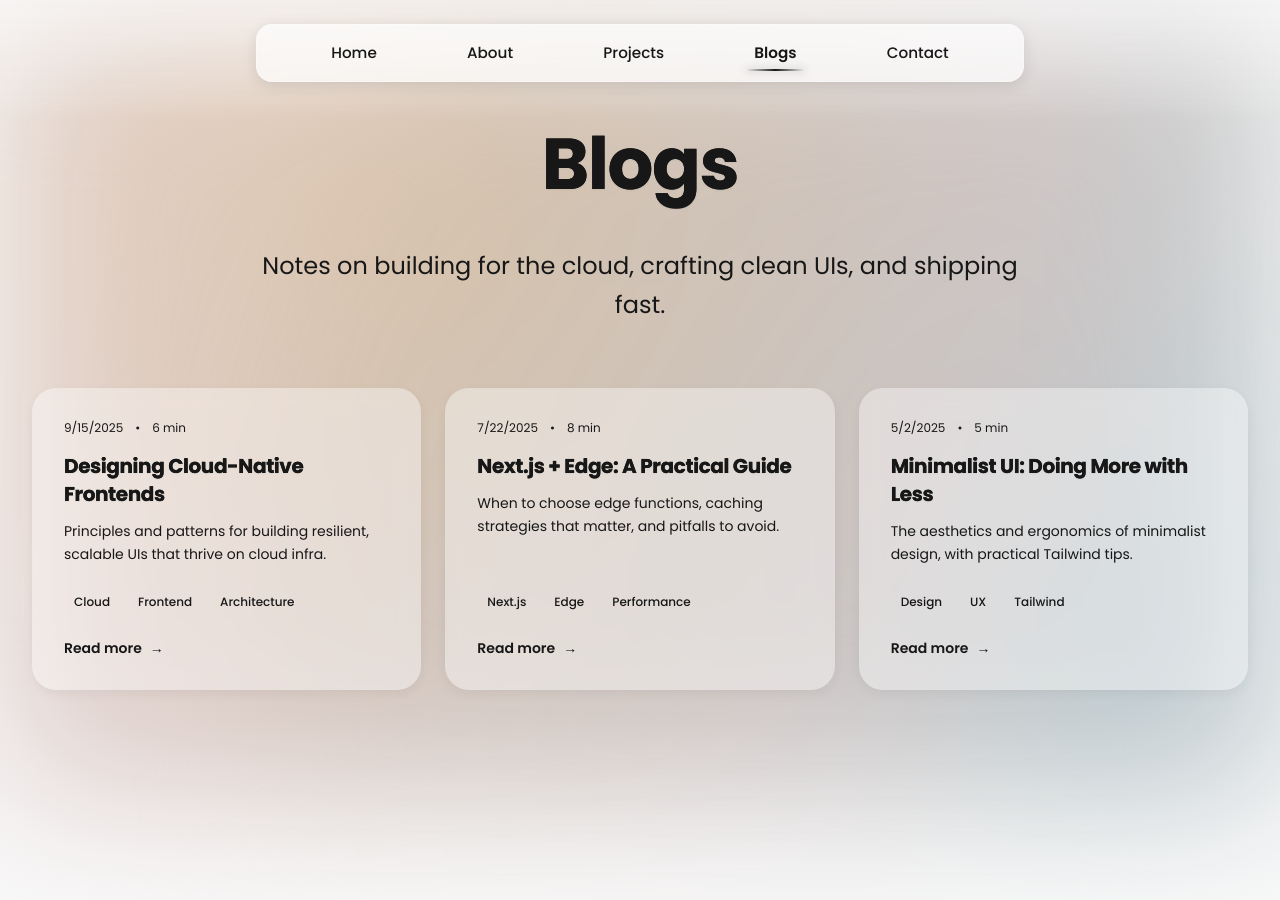
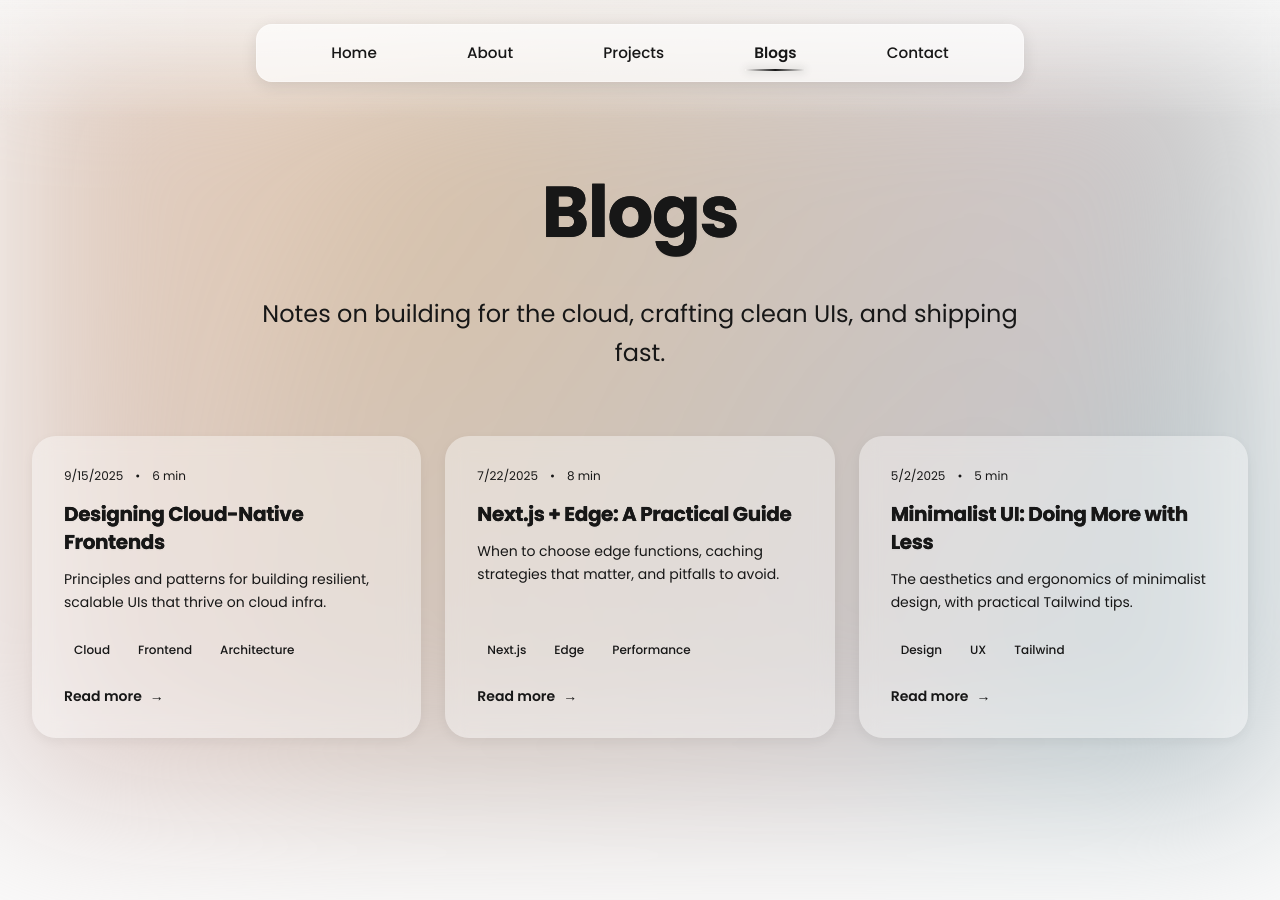
Before and after one commit to VanGoghCode/cloud-portfolio, a Next.js app: page /blogs in a window 1280 px wide. Shown: the top 900 px of the page. Before the commit the page ends 818 px from the top, so only its background shows below. Built offline with nearby package versions, Linux system fonts and the light colour scheme.

Commit message:
fixed blogs path

```diff
--- a/src/app/blogs/page.tsx
+++ b/src/app/blogs/page.tsx
@@ -3,7 +3,8 @@ import { Section } from "@/components";
 
 export const metadata = {
   title: "Blogs | Kirtankumar [K.K.]",
-  description: "Thoughts, notes, and write-ups on cloud, web, and developer experience.",
+  description:
+    "Thoughts, notes, and write-ups on cloud, web, and developer experience.",
 };
 
 export default function BlogPage() {
@@ -36,7 +37,7 @@ export default function BlogPage() {
 
   return (
     <main>
-  <Section id="blogs" spacing="lg" containerSize="lg">
+      <Section id="blogs" spacing="xl" containerSize="lg">
         <div className="space-y-16">
           {/* Header */}
           <div className="text-center space-y-6">
@@ -50,7 +51,8 @@ export default function BlogPage() {
               <div className="h-1.5 bg-gradient-to-r from-transparent via-foreground to-transparent rounded-full mt-4" />
             </div>
             <p className="text-xl sm:text-2xl text-foreground/60 max-w-3xl mx-auto leading-relaxed">
-              Notes on building for the cloud, crafting clean UIs, and shipping fast.
+              Notes on building for the cloud, crafting clean UIs, and shipping
+              fast.
             </p>
           </div>
 
--- a/src/components/Header.tsx
+++ b/src/components/Header.tsx
@@ -23,7 +23,7 @@ const Header: React.FC<HeaderProps> = ({
     { label: 'Home', href: '#home' },
     { label: 'About', href: '#about' },
     { label: 'Projects', href: '#projects' },
-    { label: 'Blogs', href: '/blogs', target: '_blank', rel: 'noopener noreferrer' },
+    { label: 'Blogs', href: '/blogs' },
     { label: 'Contact', href: '#contact' },
   ],
 }) => {
```
